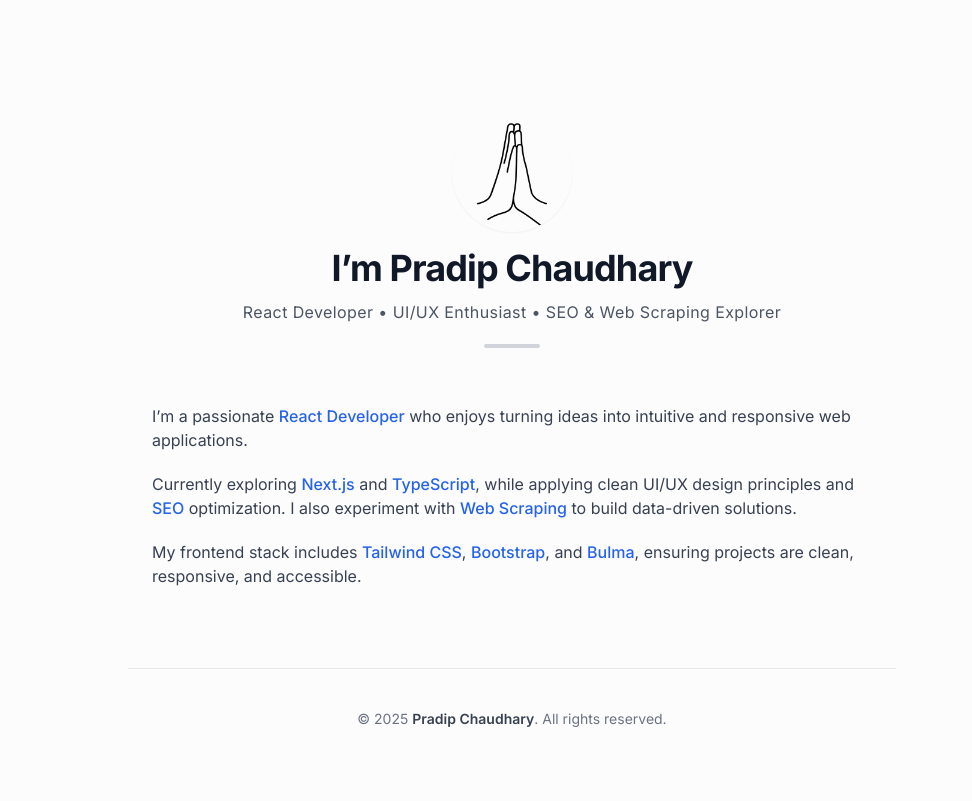
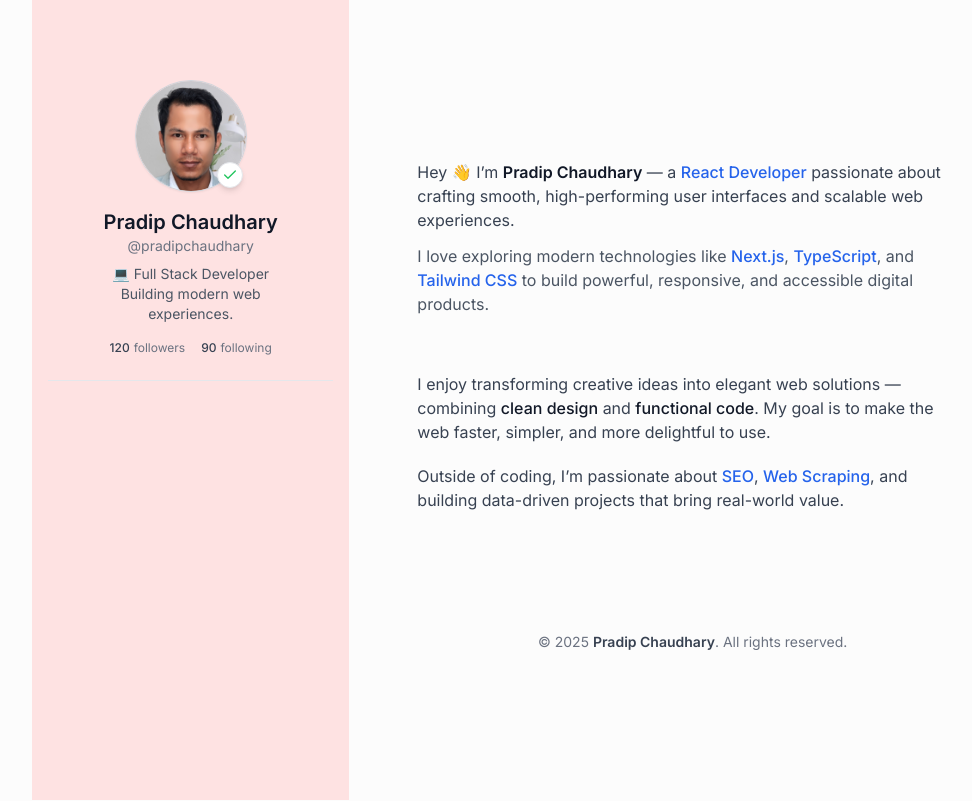
Before and after one commit to pradipchaudhary/portfolio.v3, a Next.js app: page / in a window 1280 px wide. Shown: the whole page, without its empty margins (128-1100 px from the left). Built offline with nearby package versions, Linux system fonts and the light colour scheme.

Commit message:
update UI

```diff
--- a/app/layout.tsx
+++ b/app/layout.tsx
@@ -4,6 +4,7 @@ import "@/styles/globals.css";
 import { Suspense } from "react";
 import Loading from "./loading";
 import Background from "@/components/ui/Background";
+import HomeLayout from "@/components/layout/HomeLayout";
 
 const inter = Inter({ subsets: ["latin"] });
 
@@ -113,18 +114,11 @@ export default function RootLayout({
             </head>
             <body className={inter.className}>
                 <Suspense fallback={<Loading />}>
-                    <div className="relative min-h-screen flex flex-col overflow-hidden bg-[var(--background)] text-[var(--foreground)]">
-                        {/* === Background Layer === */}
-                        <div className="absolute inset-0 -z-10">
-                            <Background />
-                        </div>
+                    <HomeLayout>
+                        {children}
+                    </HomeLayout>
+                </Suspense>
 
-                        {/* === Main Content === */}
-                        <main className="flex-grow w-full mx-auto max-w-6xl px-6 py-8 md:px-12 lg:px-24">
-                            {children}
-                        </main>
-                    </div>
-                </Suspense>
             </body>
         </html>
     );
--- a/app/page.tsx
+++ b/app/page.tsx
@@ -1,5 +1,6 @@
 "use client";
 
+import About from "@/components/about/About";
 import { motion } from "framer-motion";
 import Image from "next/image";
 import Link from "next/link";
@@ -16,73 +17,9 @@ export default function HomePage() {
     return (
         <>
             {/* === ABOUT SECTION === */}
-            <section
-                id="about"
-                aria-label="About Pradip Chaudhary"
-                className="max-w-3xl mx-auto pt-20 pb-20 px-6 text-gray-800"
-            >
-                {/* === HEADER === */}
-                <motion.div
-                    className="text-center mb-14"
-                    initial={{ opacity: 0, y: 20 }}
-                    animate={{ opacity: 1, y: 0 }}
-                    transition={{ duration: 0.7, ease: "easeOut" }}
-                >
-                    <Image
-                        src="/namaste.png"
-                        alt="Pradip Chaudhary"
-                        width={120}
-                        height={120}
-                        className="rounded-full mx-auto mb-4 shadow-sm "
-                    />
-
-                    <h1 className="text-3xl md:text-4xl font-bold mt-2 mb-3 text-gray-900 tracking-tight">
-                        I’m Pradip Chaudhary
-                    </h1>
-
-                    <p className="text-sm md:text-base text-gray-600 mt-1 tracking-wide max-w-xl mx-auto">
-                        React Developer • UI/UX Enthusiast • SEO & Web Scraping Explorer
-                    </p>
-
-                    <div className="w-14 h-1 bg-gray-300 mx-auto mt-5 rounded-full" />
-                </motion.div>
-
-                {/* === DESCRIPTION === */}
-                <motion.div
-                    className="space-y-5 leading-relaxed text-sm md:text-base text-gray-700"
-                    initial={{ opacity: 0 }}
-                    animate={{ opacity: 1 }}
-                    transition={{ delay: 0.3, duration: 0.8 }}
-                >
-                    <p>
-                        I’m a passionate{" "}
-                        <PlainLink href="https://react.dev/">React Developer</PlainLink> who
-                        enjoys turning ideas into intuitive and responsive web applications.
-                    </p>
-
-                    <p>
-                        Currently exploring{" "}
-                        <PlainLink href="https://nextjs.org/">Next.js</PlainLink> and{" "}
-                        <PlainLink href="https://www.typescriptlang.org/">TypeScript</PlainLink>,
-                        while applying clean UI/UX design principles and{" "}
-                        <PlainLink href="https://moz.com/beginners-guide-to-seo">SEO</PlainLink>{" "}
-                        optimization. I also experiment with{" "}
-                        <PlainLink href="https://scrapy.org/">Web Scraping</PlainLink> to build
-                        data-driven solutions.
-                    </p>
-
-                    <p>
-                        My frontend stack includes{" "}
-                        <PlainLink href="https://tailwindcss.com/">Tailwind CSS</PlainLink>,{" "}
-                        <PlainLink href="https://getbootstrap.com/">Bootstrap</PlainLink>, and{" "}
-                        <PlainLink href="https://bulma.io/">Bulma</PlainLink>, ensuring projects
-                        are clean, responsive, and accessible.
-                    </p>
-                </motion.div>
-            </section>
+            <About />
 
             {/* === DIVIDER === */}
-            <div className="max-w-3xl mx-auto border-t border-gray-200" />
 
             {/* === FOOTER === */}
             <footer className="py-10 text-center text-gray-500 text-xs md:text-sm">
@@ -98,27 +35,3 @@ export default function HomePage() {
         </>
     );
 }
-
-/**
- * PlainLink Component
- * -------------------
- * Clean, accessible, and consistent link styling.
- */
-function PlainLink({
-    href,
-    children,
-}: {
-    href: string;
-    children: React.ReactNode;
-}) {
-    return (
-        <Link
-            href={href}
-            target="_blank"
-            rel="noopener noreferrer"
-            className="font-medium text-blue-600 hover:text-blue-800 hover:underline underline-offset-2 transition-colors duration-150"
-        >
-            {children}
-        </Link>
-    );
-}
--- /dev/null
+++ b/components/about/About.tsx
@@ -0,0 +1,66 @@
+"use client";
+
+import { motion } from "framer-motion";
+import Image from "next/image";
+import React from "react";
+import PlainLink from "../common/PlainLink";
+
+const About = () => {
+  return (
+    <section
+      id="about"
+      aria-label="About Pradip Chaudhary"
+      className="max-w-3xl mx-auto pt-20 pb-20 px-6 text-gray-800"
+    >
+      {/* === INTRO HEADER === */}
+      <motion.div
+        className="flex flex-col items-center mb-14"
+        initial={{ opacity: 0, y: 20 }}
+        animate={{ opacity: 1, y: 0 }}
+        transition={{ duration: 0.7, ease: "easeOut" }}
+      >
+
+
+        {/* Developer Intro */}
+        <p className="leading-relaxed text-sm md:text-base text-gray-700">
+          Hey 👋 I’m <span className="font-semibold text-gray-900">Pradip Chaudhary</span> — a{" "}
+          <PlainLink href="https://react.dev/">React Developer</PlainLink> passionate about crafting
+          smooth, high-performing user interfaces and scalable web experiences.
+        </p>
+
+        <p className="text-sm md:text-base text-gray-600 mt-3 max-w-xl">
+          I love exploring modern technologies like{" "}
+          <PlainLink href="https://nextjs.org/">Next.js</PlainLink>,{" "}
+          <PlainLink href="https://www.typescriptlang.org/">TypeScript</PlainLink>, and{" "}
+          <PlainLink href="https://tailwindcss.com/">Tailwind CSS</PlainLink> to build powerful,
+          responsive, and accessible digital products.
+        </p>
+
+      </motion.div>
+
+      {/* === DESCRIPTION === */}
+      <motion.div
+        className="space-y-5 leading-relaxed text-sm md:text-base text-gray-700"
+        initial={{ opacity: 0 }}
+        animate={{ opacity: 1 }}
+        transition={{ delay: 0.3, duration: 0.8 }}
+      >
+        <p>
+          I enjoy transforming creative ideas into elegant web solutions — combining{" "}
+          <span className="font-medium text-gray-900">clean design</span> and{" "}
+          <span className="font-medium text-gray-900">functional code</span>.
+          My goal is to make the web faster, simpler, and more delightful to use.
+        </p>
+
+        <p>
+          Outside of coding, I’m passionate about{" "}
+          <PlainLink href="https://moz.com/beginners-guide-to-seo">SEO</PlainLink>,{" "}
+          <PlainLink href="https://scrapy.org/">Web Scraping</PlainLink>, and building
+          data-driven projects that bring real-world value.
+        </p>
+      </motion.div>
+    </section>
+  );
+};
+
+export default About;
--- /dev/null
+++ b/components/common/PlainLink.tsx
@@ -0,0 +1,28 @@
+import Link from "next/link";
+import React from "react";
+
+/**
+ * PlainLink Component
+ * -------------------
+ * Clean, accessible, and consistent link styling.
+ */
+const PlainLink = ({
+  href,
+  children,
+}: {
+  href: string;
+  children: React.ReactNode;
+}) => {
+  return (
+    <Link
+      href={href}
+      target="_blank"
+      rel="noopener noreferrer"
+      className="font-medium text-blue-600 hover:text-blue-800 hover:underline underline-offset-2 transition-colors duration-150"
+    >
+      {children}
+    </Link>
+  );
+};
+
+export default PlainLink;
--- /dev/null
+++ b/components/layout/HomeLayout.tsx
@@ -0,0 +1,26 @@
+import React from "react";
+import Background from "../ui/Background";
+import Sidebar from "../sidebar/Sidebar";
+
+const HomeLayout = ({ children }: { children: React.ReactNode }) => {
+  return <>
+    <div className="relative min-h-screen w-full">
+      {/* Fixed Background */}
+      {/* <Background /> */}
+
+      {/* Main Content */}
+      <div className="relative z-10 mx-auto min-h-screen max-w-6xl px-6 py-12 md:px-12 md:py-20 lg:px-24 lg:py-0">
+        <div className="lg:flex lg:justify-between lg:gap-6">
+          {/* Header  */}
+          <Sidebar />
+
+          <main className=" w-full pt-20 pl-5">
+            {children}
+          </main>
+        </div>
+      </div>
+    </div>
+  </>;
+};
+
+export default HomeLayout;
--- /dev/null
+++ b/components/sidebar/Sidebar.tsx
@@ -0,0 +1,56 @@
+"use client";
+
+import Image from "next/image";
+import { Check } from "lucide-react"; // lightweight icon import
+
+
+const Sidebar = () => {
+  return (
+    <aside className="sm:w-full md:w-1/2 lg:w-1/2  lg:sticky lg:top-0 lg:flex lg:max-h-screen lg:min-h-screen  lg:flex-col lg:justify-between lg:py-20 lg:pb-8 px-4 bg-red-100">
+      {/* text-4xl font-semibold tracking-tight sm:text-5xl */}
+      <header className="flex flex-col items-center text-center border-b border-gray-200 pb-6">
+        {/* Avatar + Verified Badge */}
+        <div className="relative w-28 h-28">
+          <Image
+            src="/logo.png"
+            alt="Pradip Chaudhary"
+            fill
+            className="rounded-full border border-gray-300 shadow-sm object-cover"
+            sizes="112px"
+          />
+
+          {/* ✅ VERIFIED BADGE (bottom-right corner) */}
+          <div className="absolute bottom-1 right-1 bg-white rounded-full p-1 border border-gray-200 shadow-md">
+            <Check className="w-4 h-4 text-green-500" />
+          </div>
+        </div>
+
+        {/* Name */}
+        <h1 className="mt-4 text-xl font-semibold text-gray-900">
+          Pradip Chaudhary
+        </h1>
+
+        {/* Username */}
+        <p className="text-sm text-gray-500">@pradipchaudhary</p>
+
+        {/* Bio */}
+        <p className="mt-2 text-sm text-gray-600 max-w-[200px]">
+          💻 Full Stack Developer <br /> Building modern web experiences.
+        </p>
+
+        {/* Stats */}
+        <div className="mt-4 flex items-center gap-4 text-xs text-gray-500">
+          <div className="flex items-center gap-1">
+            <span className="font-medium text-gray-700">120</span> followers
+          </div>
+          <div className="flex items-center gap-1">
+            <span className="font-medium text-gray-700">90</span> following
+          </div>
+        </div>
+      </header>
+
+    </aside>
+  );
+};
+
+export default Sidebar;
```
Also changed, not shown: public/logo.png (added).
